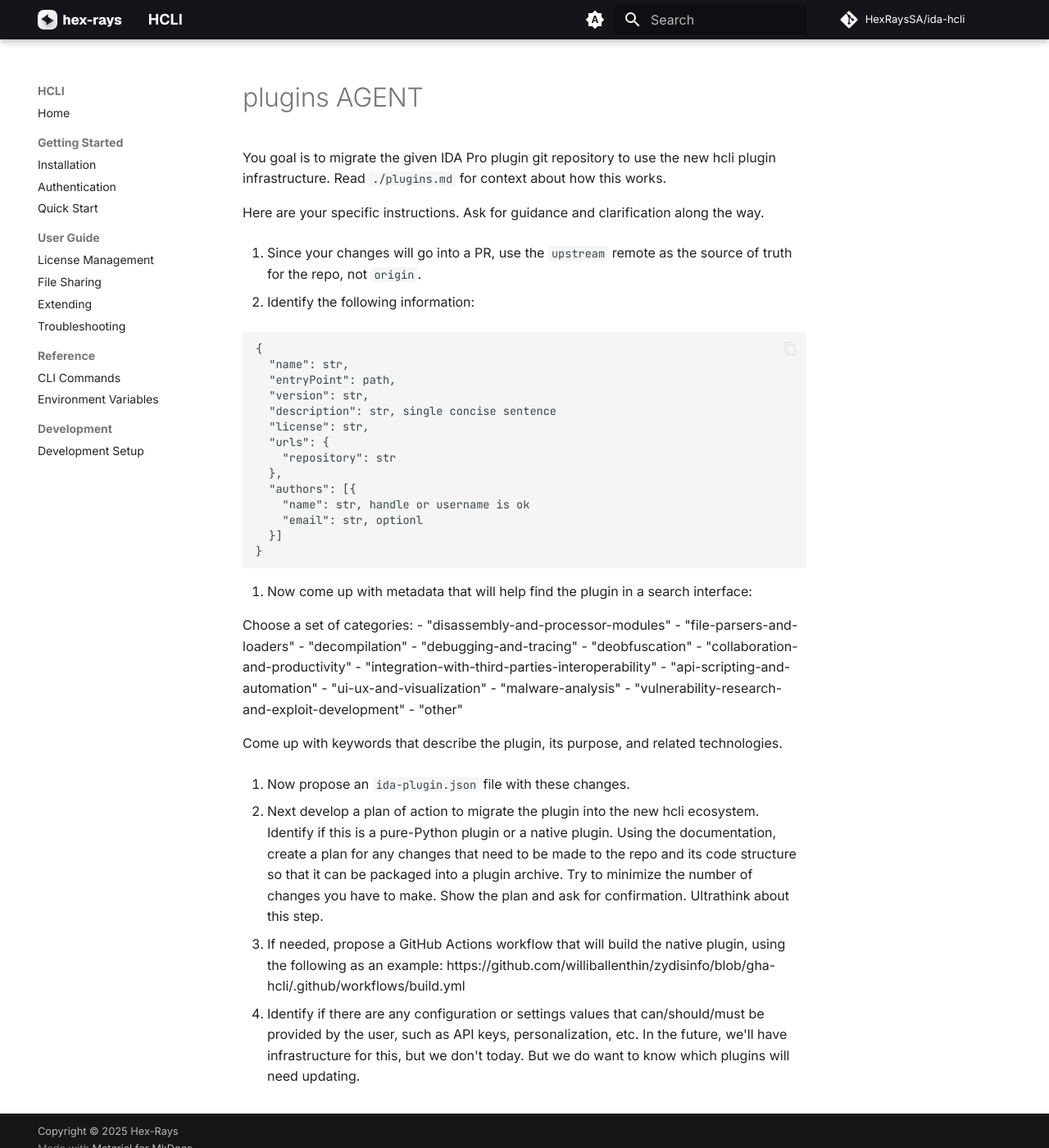
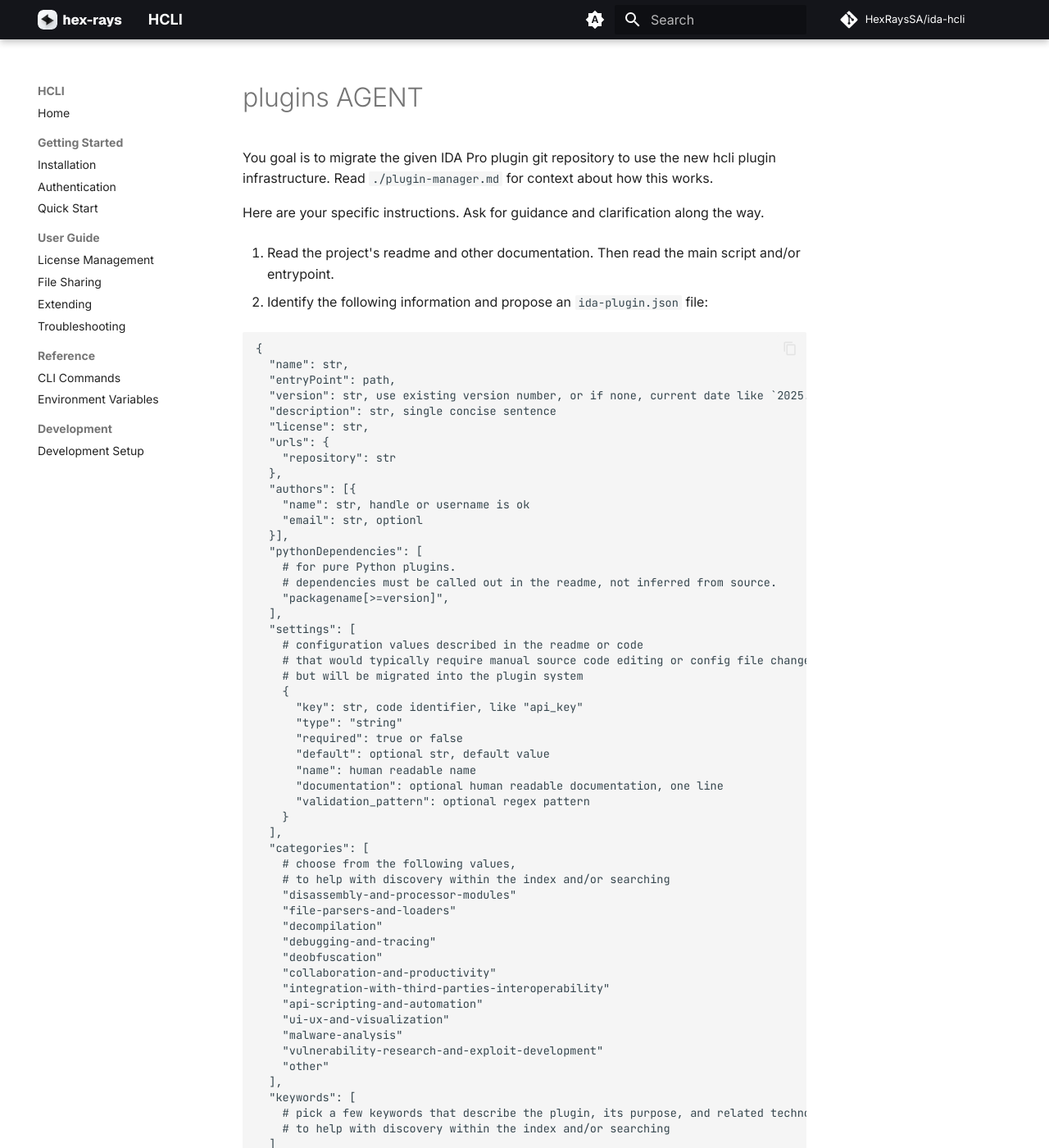
Before and after one commit to HexRaysSA/ida-hcli, an MkDocs documentation site: the page built from docs/reference/plugins-AGENT.md, in a window 1280 px wide and 1400 px high. Shown: the whole window at 82% size. Built offline with MkDocs 1.6.1 and Material for MkDocs 9.7.7, drawn with Linux system fonts in a browser that asks for light colours; comment, search, counter and statistics services are not loaded; some of the changed text lies outside the part shown.

Commit message:
docs: more details about plugin manager

````diff
--- a/docs/reference/plugins-AGENT.md
+++ b/docs/reference/plugins-AGENT.md
@@ -1,17 +1,17 @@
 You goal is to migrate the given IDA Pro plugin git repository to use the new hcli plugin infrastructure.
-Read `./plugins.md` for context about how this works.
+Read `./plugin-manager.md` for context about how this works.
 
 Here are your specific instructions. Ask for guidance and clarification along the way.
 
-0. Since your changes will go into a PR, use the `upstream` remote as the source of truth for the repo, not `origin`.
+1. Read the project's readme and other documentation. Then read the main script and/or entrypoint.
 
-1. Identify the following information:
+2. Identify the following information and propose an `ida-plugin.json` file:
 
 ```
 {
   "name": str,
   "entryPoint": path,
-  "version": str,
+  "version": str, use existing version number, or if none, current date like `2025.9.24`
   "description": str, single concise sentence
   "license": str,
   "urls": {
@@ -20,40 +20,59 @@
   "authors": [{
     "name": str, handle or username is ok
     "email": str, optionl
-  }]
+  }],
+  "pythonDependencies": [
+    # for pure Python plugins.
+    # dependencies must be called out in the readme, not inferred from source.
+    "packagename[>=version]",
+  ],
+  "settings": [
+    # configuration values described in the readme or code
+    # that would typically require manual source code editing or config file changes
+    # but will be migrated into the plugin system
+    {
+      "key": str, code identifier, like "api_key"
+      "type": "string"
+      "required": true or false
+      "default": optional str, default value
+      "name": human readable name
+      "documentation": optional human readable documentation, one line
+      "validation_pattern": optional regex pattern
+    }
+  ],
+  "categories": [
+    # choose from the following values,
+    # to help with discovery within the index and/or searching
+    "disassembly-and-processor-modules"
+    "file-parsers-and-loaders"
+    "decompilation"
+    "debugging-and-tracing"
+    "deobfuscation"
+    "collaboration-and-productivity"
+    "integration-with-third-parties-interoperability"
+    "api-scripting-and-automation"
+    "ui-ux-and-visualization"
+    "malware-analysis"
+    "vulnerability-research-and-exploit-development"
+    "other"
+  ],
+  "keywords": [
+    # pick a few keywords that describe the plugin, its purpose, and related technologies,
+    # to help with discovery within the index and/or searching
+  ]
 }
 ```
 
-2. Now come up with metadata that will help find the plugin in a search interface:
+3. Next develop a plan of action to migrate the plugin into the new hcli ecosystem. Ultrathink about this.
+  a. Identify if this is a pure-Python plugin or a native plugin.
+  b. Using the documentation, create a plan for any changes that need
+     to be made to the repo and its code structure so that it can be packaged into a plugin archive.
+    i.   move python dependencies into the `ida-plugin.json` file
+    ii.  move settings into the `ida-plugin.json` file
+    iii. build and package using GitHub Actions
+  c. Try to minimize the number of changes you have to make.
+  d. Show the plan and ask for confirmation.
 
-Choose a set of categories:
-  - "disassembly-and-processor-modules"
-  - "file-parsers-and-loaders"
-  - "decompilation"
-  - "debugging-and-tracing"
-  - "deobfuscation"
-  - "collaboration-and-productivity"
-  - "integration-with-third-parties-interoperability"
-  - "api-scripting-and-automation"
-  - "ui-ux-and-visualization"
-  - "malware-analysis"
-  - "vulnerability-research-and-exploit-development"
-  - "other"
-
-
-Come up with keywords that describe the plugin, its purpose, and related technologies.
-
-3. Now propose an `ida-plugin.json` file with these changes.
-
-4. Next develop a plan of action to migrate the plugin into the new hcli ecosystem.
-Identify if this is a pure-Python plugin or a native plugin. Using the documentation, create a plan for any changes
-that need to be made to the repo and its code structure so that it can be packaged into a plugin archive.
-Try to minimize the number of changes you have to make. Show the plan and ask for confirmation.
-Ultrathink about this step.
-
-5. If needed, propose a GitHub Actions workflow that will build the native plugin, using the following as an example:
-https://github.com/williballenthin/zydisinfo/blob/gha-hcli/.github/workflows/build.yml
-
-6. Identify if there are any configuration or settings values that can/should/must be provided by the user, such as
-API keys, personalization, etc. In the future, we'll have infrastructure for this, but we don't today. But we do want
-to know which plugins will need updating.
+4. If needed, propose a GitHub Actions workflow that will build the native plugin,
+   using the following as an example:
+   https://github.com/williballenthin/zydisinfo/blob/gha-hcli/.github/workflows/build.yml
````
Also changed, not shown: docs/reference/porting-your-existing-plugin.md (+50 -3 lines), docs/getting-started/quick-start.md (line endings or trailing spaces).
